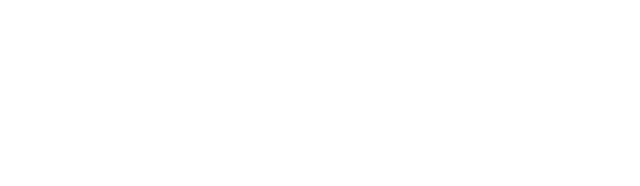
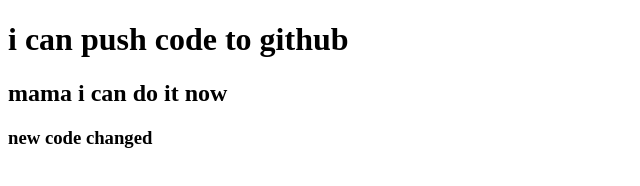
Before and after one commit to Nikughosh/MY-THIRD-REPO, a plain HTML site: page index.html in a window 1280 px wide. Shown: the whole page, without its empty margins (0-640 px from the left). Drawn offline with Linux system fonts and the light colour scheme.

Commit message:
added header

```diff
--- a/index.html
+++ b/index.html
@@ -7,6 +7,9 @@
   <title>my third repo</title>
 </head>
 <body>
+  <h1>i can push code to github</h1>
+  <h2>mama i can do it now</h2>
+  <h3>new code changed</h3>
 
 </body>
 </html>
```
